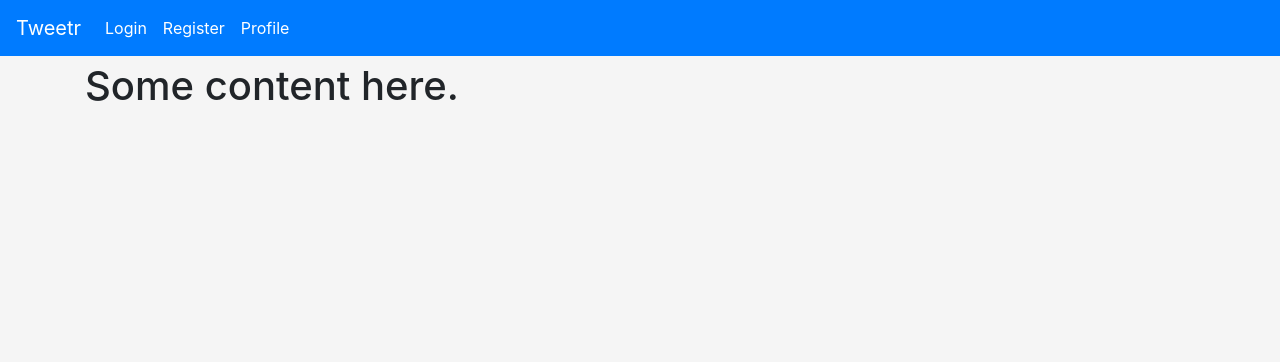
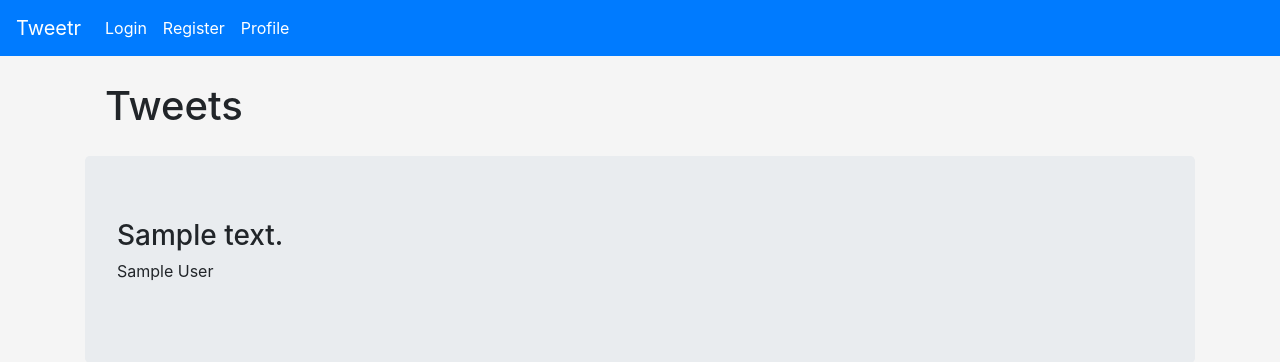
Before and after one commit to cs1501-tools-of-the-trade/social-platform-demo, a Flask app: template templates/index.html in a window 1280 px wide. Shown: the top 362 px of the page. Run offline with Flask 2, Linux system fonts and the light colour scheme; the template is opened without the code that fills it: most values are stand-ins (such as "Sample title", 1, 10 or a date in 2020); some libraries are stand-ins or nearby versions.

Commit message:
home page

```diff
--- a/app.py
+++ b/app.py
@@ -2,11 +2,13 @@ from flask import Flask, render_template, g, request, jsonify
 from flask_login import LoginManager
 import json
 import models
+import requests
 from werkzeug.security import generate_password_hash, check_password_hash
-
 import sqlite3
 
 app = Flask(__name__)
+
+BASE_URL = "http://localhost:5000/"
 
 lm = LoginManager()
 lm.init_app(app)
@@ -148,6 +150,30 @@ def get_tweet(tweet_id):
 			tweet_id=tweet_id,
 			message=tweet['message'],
 			author_id=tweet['author_id']
+		)
+
+@app.route('/api/v1/tweet/', methods=['GET'])
+def get_all_tweets():
+	tweets = query_db('''select * from tweet''', [], one=False)
+
+	# no tweet found, meaning tweet == None
+	if not tweets:
+		return jsonify(
+			status='error',
+			error='Tweets not found'
+		)
+
+	data = []
+	for tweet in tweets:
+		data.append({
+			"tweet_id": str(tweet["tweet_id"]),
+			"message": tweet["message"],
+			"author_id": str(tweet["author_id"])
+		})
+
+	return jsonify(
+			status='success',
+			data=data
 		)
 
 # Use PUT for updating an existing entity
@@ -407,8 +433,36 @@ def user_loader(id):
 ### Pages ###
 @app.route("/")
 def index():
-	# TODO: check if user is logged in
-	return render_template('index.html')
+	tweets_raw = query_db('''select * from tweet''', [], one=False)
+	if not tweets_raw:
+		return jsonify(
+			status='error',
+			error='Tweets not found'
+		)
+	data = []
+	for tweet in tweets_raw:
+		data.append({
+			"tweet_id": str(tweet["tweet_id"]),
+			"message": tweet["message"],
+			"author_id": str(tweet["author_id"])
+		})
+
+	for tweet in data:
+		author_id = tweet["author_id"]
+		user = query_db('''select * from user where user_id = ?''', [tweet["author_id"]], one=True)
+		first_name = user["first_name"]
+		last_name = user["last_name"]
+		username = user["username"]
+
+		tweet["first_name"] = first_name
+		tweet["last_name"] = last_name
+		tweet["username"] = username
+
+	content = {
+		"tweets": data
+	}
+
+	return render_template('index.html', **content)
 
 @app.route("/profile")
 def profile():
--- a/templates/index.html
+++ b/templates/index.html
@@ -16,5 +16,11 @@
 {% endblock %}
 
 {% block content %}
-<h1>Some content here.</h1>
+	<h1 style="padding: 20px">Tweets</h1>
+	{% for tweet in tweets %}
+		<div class="jumbotron">
+			<h3>{{ tweet.message }}</h3>
+			<p>{{ tweet.first_name }} {{ tweet.last_name }}</p>
+		</div>
+	{% endfor %}
 {% endblock %}
```
